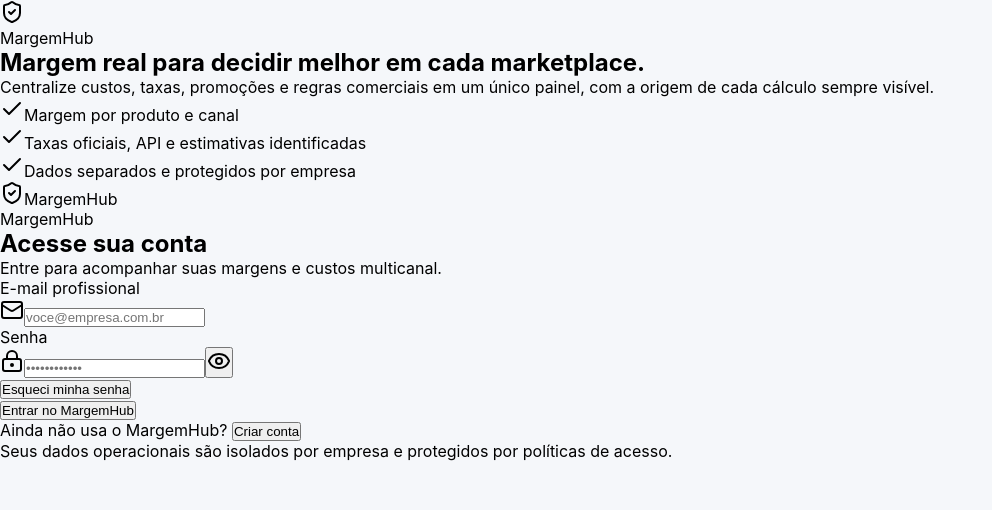
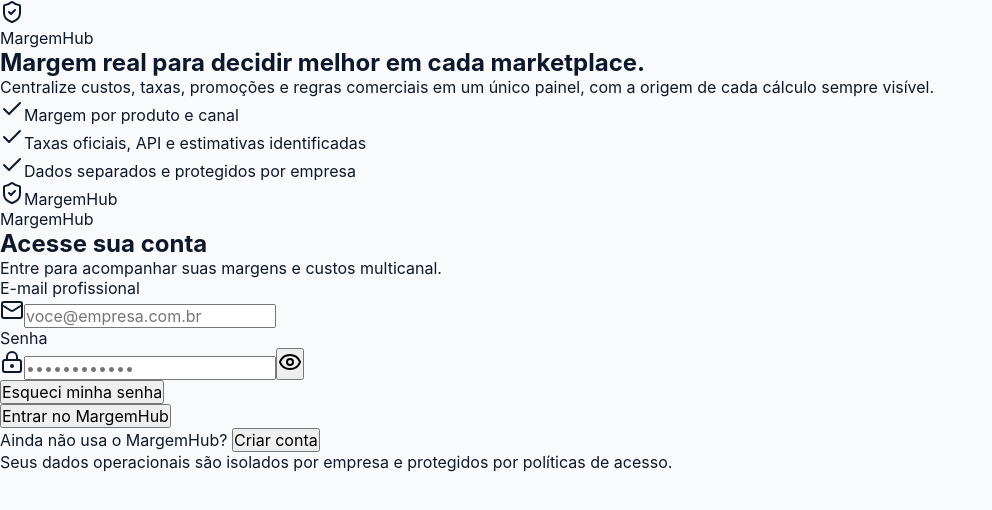
Before and after one commit to b7cesar11/hubbrmkt, a React (Vite) app in the folder apps/web/: page / in a window 1280 px wide. Shown: the top 510 px of the page, without its empty margins (0-992 px from the left). Built offline with nearby package versions, Linux system fonts and the light colour scheme.

Commit message:
ui: modernize index.css

```diff
--- a/apps/web/src/index.css
+++ b/apps/web/src/index.css
@@ -10,5 +10,33 @@
 
 body {
   font-family: -apple-system, BlinkMacSystemFont, 'Segoe UI', Roboto, Oxygen, Ubuntu, Cantarell, sans-serif;
-  background-color: #f5f7fa;
+  background-color: #f8fafc;
+  color: #0f172a;
+  -webkit-font-smoothing: antialiased;
+  text-rendering: optimizeLegibility;
 }
+
+button,
+input,
+select,
+textarea {
+  font: inherit;
+}
+
+button,
+[role='button'] {
+  -webkit-tap-highlight-color: transparent;
+}
+
+:focus-visible {
+  outline: 3px solid rgb(147 197 253 / 0.75);
+  outline-offset: 2px;
+}
+
+@media (max-width: 640px) {
+  input,
+  select,
+  textarea {
+    font-size: 16px;
+  }
+}
```
